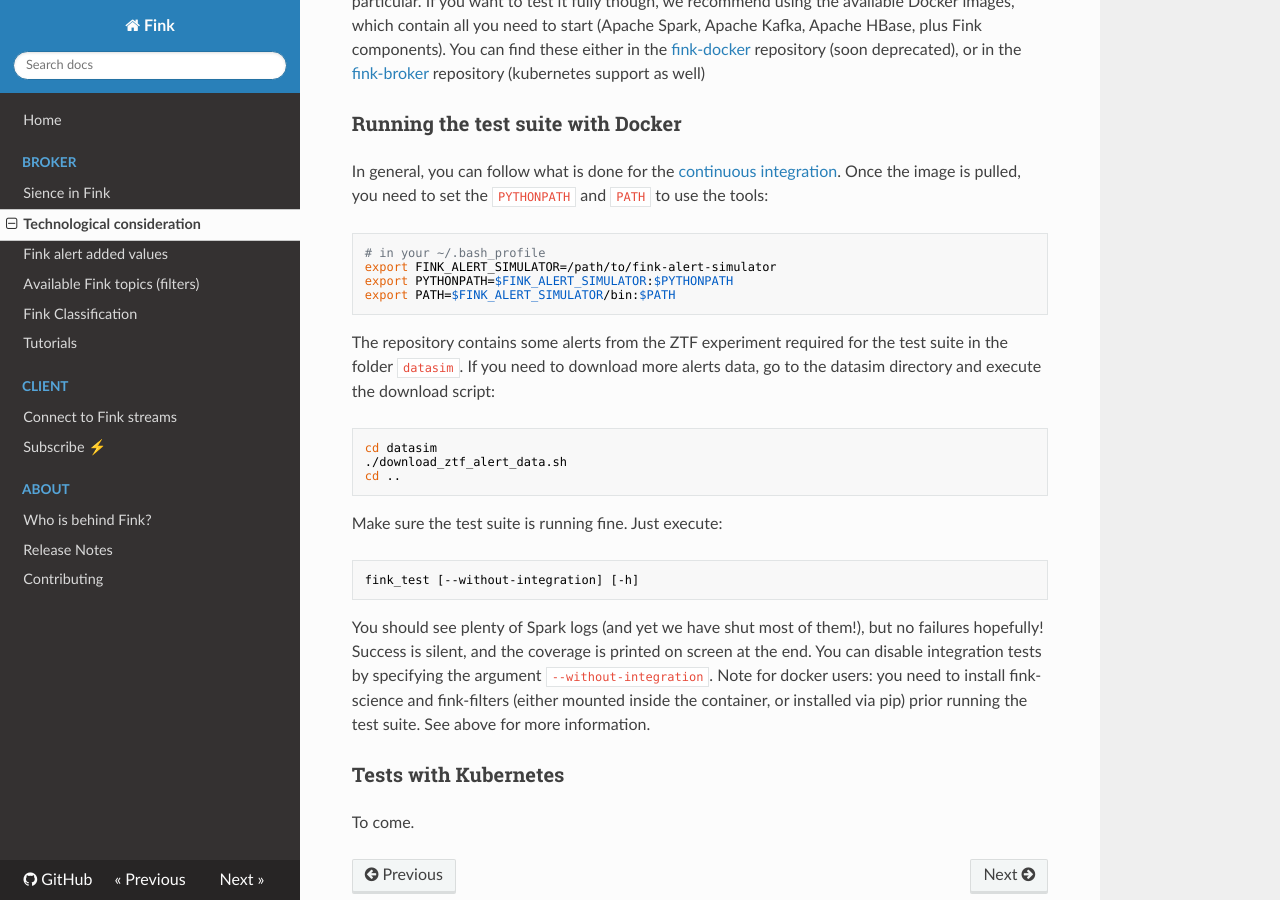
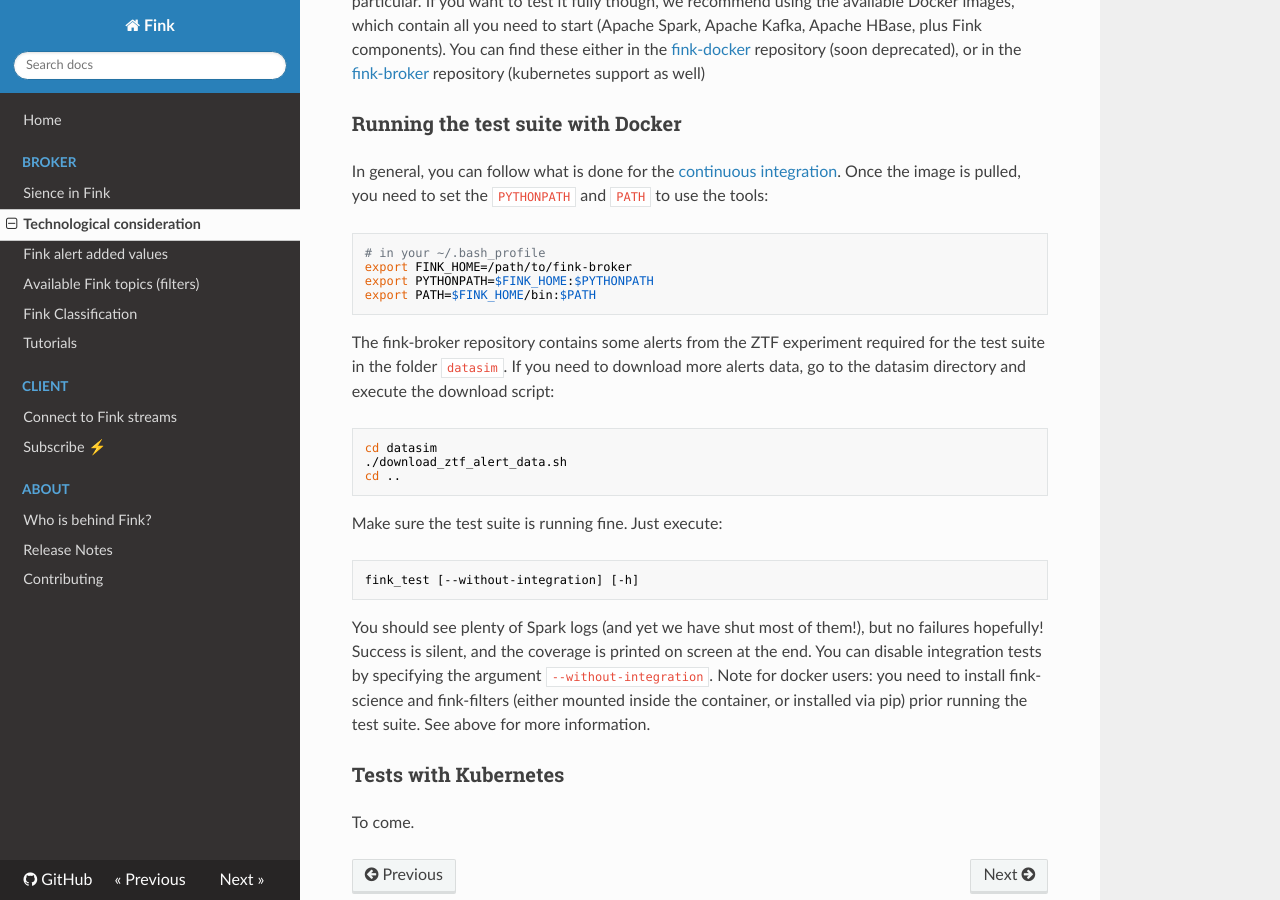
Before and after one commit to astrolabsoftware/fink, an MkDocs documentation site: the page built from docs/broker/introduction.md, in a window 1280 px wide and 900 px high, scrolled down 1118 px. Built offline with MkDocs 1.6.1, drawn with Linux system fonts in a browser that asks for light colours; nearby versions of some CDN libraries.

Commit message:
Refresh broker part

````diff
--- a/docs/broker/introduction.md
+++ b/docs/broker/introduction.md
@@ -33,12 +33,12 @@ In general, you can follow what is done for the [continuous integration](https:/
 
 ```bash
 # in your ~/.bash_profile
-export FINK_ALERT_SIMULATOR=/path/to/fink-alert-simulator
-export PYTHONPATH=$FINK_ALERT_SIMULATOR:$PYTHONPATH
-export PATH=$FINK_ALERT_SIMULATOR/bin:$PATH
+export FINK_HOME=/path/to/fink-broker
+export PYTHONPATH=$FINK_HOME:$PYTHONPATH
+export PATH=$FINK_HOME/bin:$PATH
 ```
 
-The repository contains some alerts from the ZTF experiment required for the test suite in the folder `datasim`. If you need to download more alerts data, go to the datasim directory and execute the download script:
+The fink-broker repository contains some alerts from the ZTF experiment required for the test suite in the folder `datasim`. If you need to download more alerts data, go to the datasim directory and execute the download script:
 
 ```bash
 cd datasim
````
